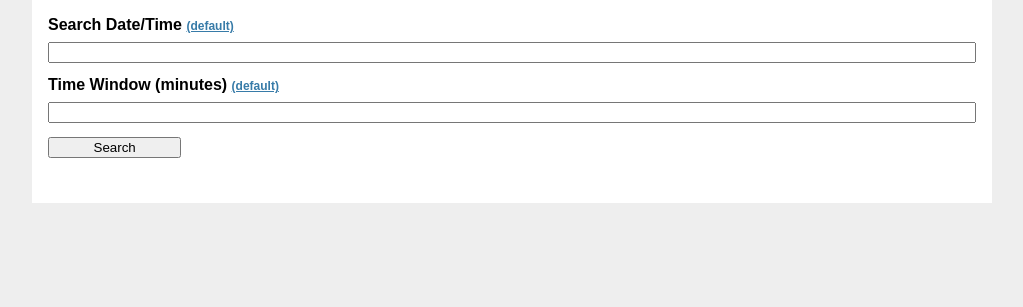
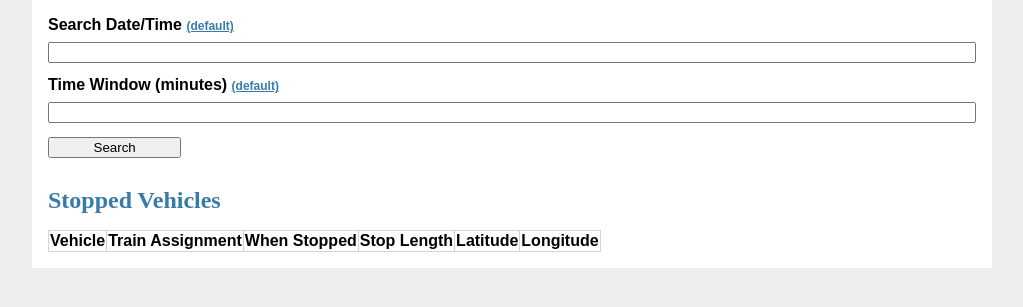
Before and after one commit to rldonaway/sfmta, a Flask app: page /locationFunctions in a window 1280 px wide. Shown: the part 98-405 px from the top of the page, without its empty margins (128-1151 px from the left). Run offline with Flask 2, Linux system fonts and the light colour scheme; lists and menus that the app fills with data are empty.

Commit message:
stopped vehicles are now showing in the table

```diff
--- a/web/sfmta/location.py
+++ b/web/sfmta/location.py
@@ -1,11 +1,15 @@
+import re
+import sys
 from flask import Blueprint
 from flask import render_template
-from sfmta.models import Vehicle
 from flask import flash
 from flask import redirect
 from flask import request
 from flask import url_for
-import re
+
+from sfmta.db import db_session
+
+from sfmta.models import Vehicle
 
 bp = Blueprint("location", __name__)
 dt_regexp = "^201\d{1}-[01]\d-[012]\d [012]\d:[0-5]\d:[0-5]\d$"
@@ -36,11 +40,26 @@ def location_functions():
         if error is not None:
             flash(error)
         else:
-            #get stuff from database and redirect? or show on this page?
-            return redirect(url_for("location.location_functions"))
+            function_resultproxy = db_session.execute("select list_stopped_vehicles(:datetime, :window)",
+                {"datetime": datetime, "window": timewindow}
+            )
+            vehicles = []
+            db_vehicles = function_resultproxy.fetchall()
+            for row in db_vehicles:
+                d = dict(row.items())
+                rawdata = d["list_stopped_vehicles"].split(",")
+                vehicle = []
+                vehicle.append(rawdata[0][1:])
+                vehicle.append('' if rawdata[1] == "\"\"" else rawdata[1])
+                vehicle.append(rawdata[2][1:19])
+                vehicle.append(round(float(rawdata[3])/60, 1))
+                vehicle.append(rawdata[4])
+                vehicle.append(rawdata[5][:-1])
+                vehicles.append(vehicle)
+            function_resultproxy.close()
+            return render_template("location/index.html", vehicles=vehicles)
 
     return render_template("location/index.html")
-
 
 @bp.route("/time")
 def time():
--- a/web/sfmta/templates/base.html
+++ b/web/sfmta/templates/base.html
@@ -3,6 +3,23 @@
   <style>
     a.setdefault {
       font-size: 75%;
+    }
+
+    table.results {
+      border-collapse: collapse;
+      border: 1px solid #D3D3D3;
+    }
+
+    table.results td {
+      border: 1px solid #D3D3D3;
+    }
+
+    table.results th {
+      border: 1px solid #D3D3D3;
+    }
+
+    td.centered-cell {
+      text-align: center;
     }
   </style>
 </head>
--- a/web/sfmta/templates/location/index.html
+++ b/web/sfmta/templates/location/index.html
@@ -22,4 +22,30 @@
       <input type="submit" value="Search">
     </form>
   </div>
+
+  <div>
+    <h2>Stopped Vehicles</h2>
+    <table class="results">
+      <thead>
+        <th>Vehicle</th>
+        <th>Train Assignment</th>
+        <th>When Stopped</th>
+        <th>Stop Length</th>
+        <th>Latitude</th>
+        <th>Longitude</th>
+      </thead>
+      <tbody>
+        {% for vehicle in vehicles %}
+          <tr>
+            <td>{{ vehicle[0] }}</td>
+            <td>{{ vehicle[1] }}</td>
+            <td>{{ vehicle[2] }}</td>
+            <td class="centered-cell">{{ vehicle[3] }}</td>
+            <td>{{ vehicle[4] }}</td>
+            <td>{{ vehicle[5] }}</td>
+          </tr>
+        {% endfor %}
+      </tbody>
+    </table>
+  </div>
 {% endblock %}
```
